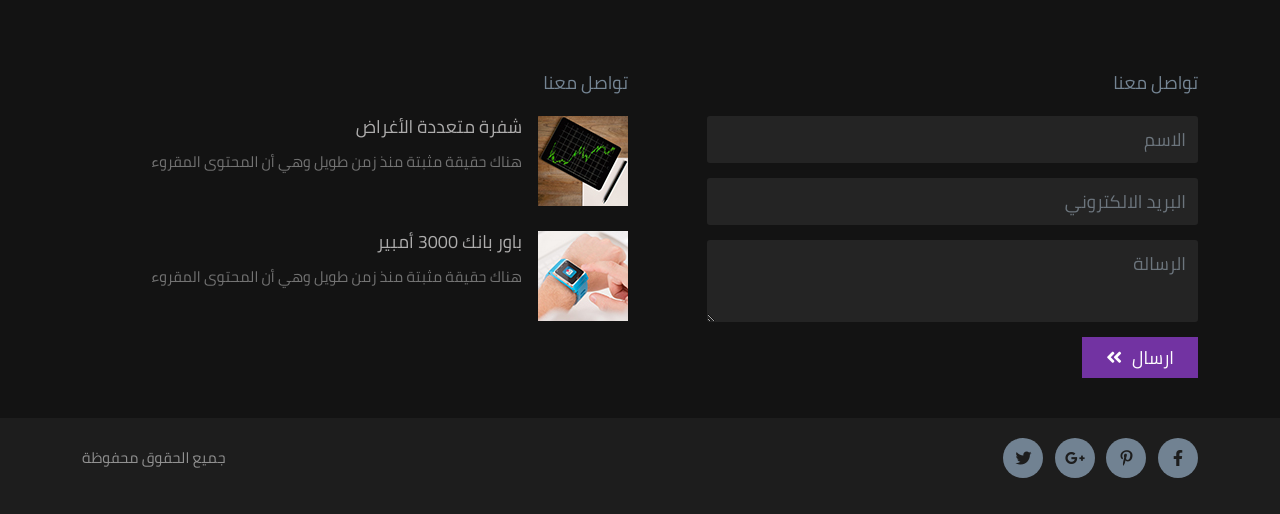
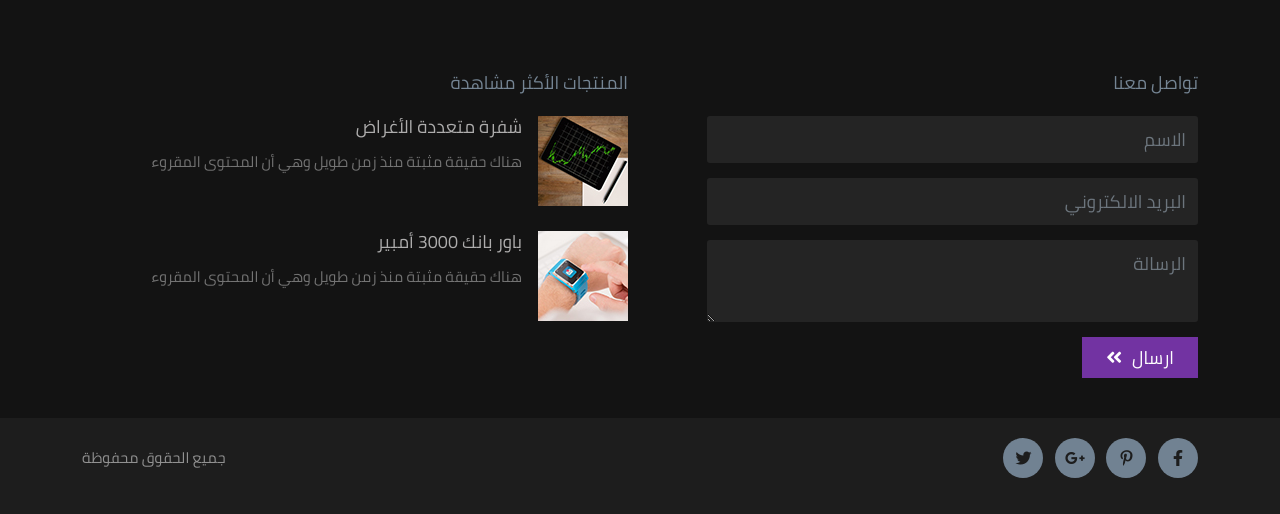
Before and after one commit to abdulhamid95/product, a plain HTML site: page index.html in a window 1280 px wide. Shown: the part 4278-4792 px from the top of the page. Drawn offline with Linux system fonts and the light colour scheme.

Commit message:
modified files

```diff
--- a/index.html
+++ b/index.html
@@ -354,7 +354,7 @@
                     </div>
                     <div class="col-sm-12 col-md-6">
                         <h4>
-                            تواصل معنا
+                            المنتجات الأكثر مشاهدة
                         </h4>
                         <div class="d-flex">
                             <div class="flex-shrink-0">
```
